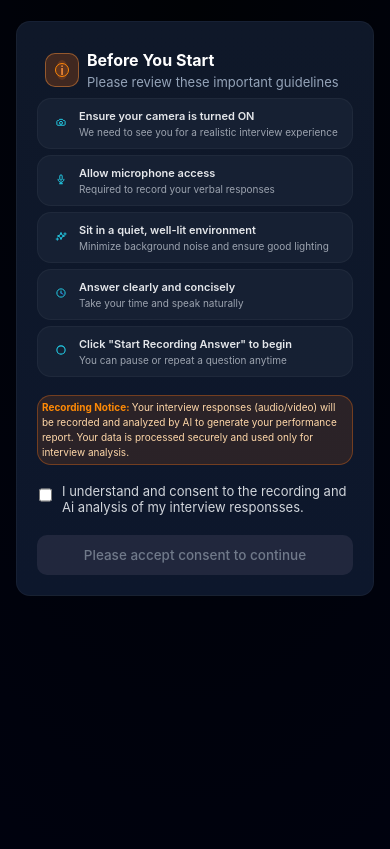
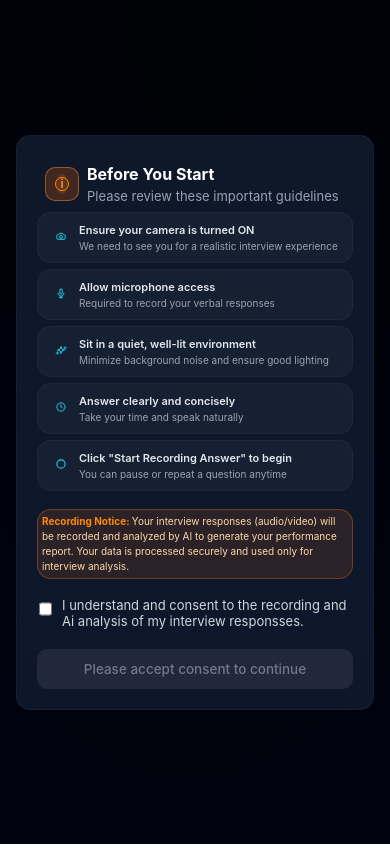
Before and after one commit to Khushi-Bhati/volkai-mockinterview-ui, a React (Create React App) app: page / in a window 390 px wide. Built offline with nearby package versions, Linux system fonts and the light colour scheme.

Commit message:
Update Volkai.css

```diff
--- a/src/Styles/Volkai.css
+++ b/src/Styles/Volkai.css
@@ -279,15 +279,7 @@
   height: 18px;
 }
 @media (max-width: 430px) {
-  body {
-    overflow: hidden; /* prevents extra scroll */
-  }
 
-  .wrapper {
-    height: 100dvh; /* fixes mobile vh issue */
-    overflow: hidden;
-    margin-top: 5px;
-  }
 
   .wrapper .header {
     gap: 8px;
```
